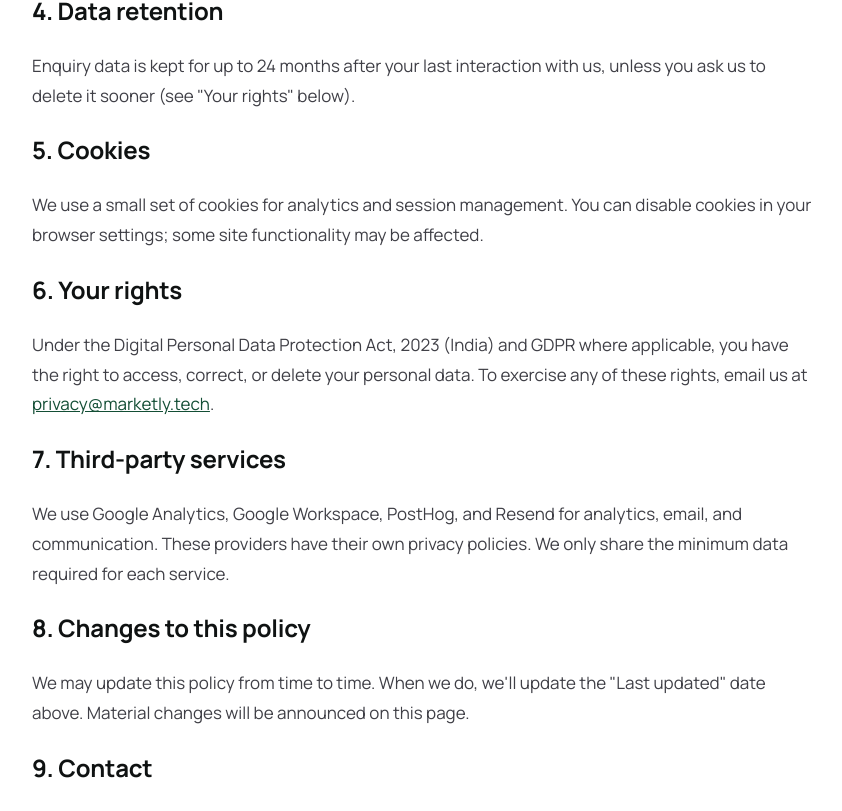
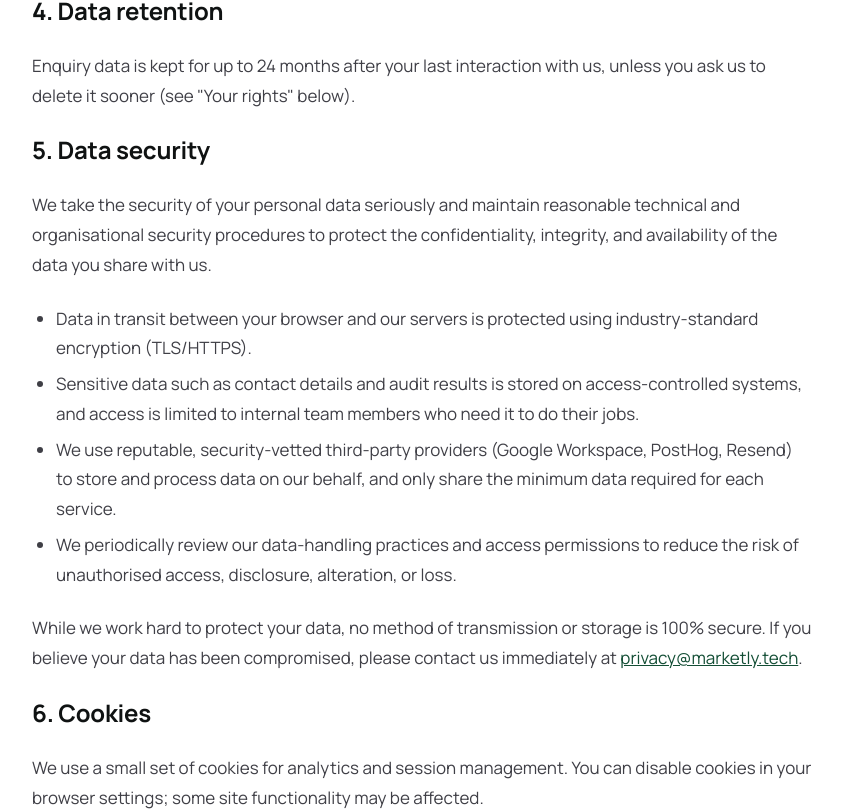
Before and after one commit to PrinceJoshwa/marketly-tech, a React (Create React App) app: page /privacy in a window 1280 px wide. Shown: the part 1158-1969 px from the top of the page, without its empty margins (218-1060 px from the left). Built offline with nearby package versions, Linux system fonts and the light colour scheme; a web font is replaced by a local one.

Commit message:
Update: Privacy Policy

```diff
--- a/src/pages/public/Privacy.jsx
+++ b/src/pages/public/Privacy.jsx
@@ -1,3 +1,64 @@
+// import PublicLayout from "@/components/layout/PublicLayout";
+
+// export default function Privacy() {
+//   return (
+//     <PublicLayout>
+//       <section className="bg-white py-16 md:py-24">
+//         <div className="max-w-[860px] mx-auto px-5 md:px-10">
+//           <div className="text-[11px] font-semibold uppercase tracking-[0.18em] text-[#C87A50] mb-4">Legal</div>
+//           <h1 className="text-[42px] sm:text-[52px] font-extrabold leading-[1.05] tracking-[-0.02em] text-[#0F1212]">
+//             Privacy Policy
+//           </h1>
+//           <p className="mt-4 text-sm text-zinc-500">Last updated: 5 May 2026</p>
+
+//           <div className="mt-10 space-y-6 text-[17px] leading-[1.75] text-zinc-700" data-testid="privacy-body">
+//             <p>At Marketly Technologies Pvt. Ltd. ("Marketly", "we", "us"), we respect your privacy and are committed to protecting the personal data you share with us through marketly.tech ("the site"). This policy explains what we collect, why, and how you can control it.</p>
+
+//             <H>1. Information we collect</H>
+//             <p>We collect information you voluntarily provide when you submit the contact form, audit tool, ROI calculator, GMB checker, or newsletter signup. This may include your name, work email, phone number, company name, website URL, and the content of messages you send us.</p>
+//             <p>We also collect technical data automatically — device type, browser, IP address (anonymised), pages visited, time on page, referral source. This is collected via standard web analytics (Google Analytics 4, PostHog) to help us understand which content is useful.</p>
+
+//             <H>2. How we use your information</H>
+//             <ul className="list-disc pl-6 space-y-1.5">
+//               <li>Respond to enquiries you send us</li>
+//               <li>Deliver audit / ROI / GMB reports to your inbox</li>
+//               <li>Send occasional newsletter updates (only if you opt in)</li>
+//               <li>Improve our website and services (aggregated analytics)</li>
+//               <li>Comply with legal obligations</li>
+//             </ul>
+
+//             <H>3. What we will never do</H>
+//             <ul className="list-disc pl-6 space-y-1.5">
+//               <li>Sell your personal data to any third party.</li>
+//               <li>Share your audit results or enquiry details outside our internal team.</li>
+//               <li>Send you marketing communications without your consent.</li>
+//             </ul>
+
+//             <H>4. Data retention</H>
+//             <p>Enquiry data is kept for up to 24 months after your last interaction with us, unless you ask us to delete it sooner (see "Your rights" below).</p>
+
+//             <H>5. Cookies</H>
+//             <p>We use a small set of cookies for analytics and session management. You can disable cookies in your browser settings; some site functionality may be affected.</p>
+
+//             <H>6. Your rights</H>
+//             <p>Under the Digital Personal Data Protection Act, 2023 (India) and GDPR where applicable, you have the right to access, correct, or delete your personal data. To exercise any of these rights, email us at <a href="mailto:privacy@marketly.tech" className="text-[#134E35] underline">privacy@marketly.tech</a>.</p>
+
+//             <H>7. Third-party services</H>
+//             <p>We use Google Analytics, Google Workspace, PostHog, and Resend for analytics, email, and communication. These providers have their own privacy policies. We only share the minimum data required for each service.</p>
+
+//             <H>8. Changes to this policy</H>
+//             <p>We may update this policy from time to time. When we do, we'll update the "Last updated" date above. Material changes will be announced on this page.</p>
+
+//             <H>9. Contact</H>
+//             <p>Questions? Write to <a href="mailto:privacy@marketly.tech" className="text-[#134E35] underline">privacy@marketly.tech</a> or by post to Marketly Technologies Pvt. Ltd., Sarjapur Road, Bengaluru — 560 038, India.</p>
+//           </div>
+//         </div>
+//       </section>
+//     </PublicLayout>
+//   );
+// }
+
+// const H = ({ children }) => <h2 className="text-xl md:text-2xl font-bold text-[#0F1212] mt-10 tracking-[-0.01em]">{children}</h2>;
 import PublicLayout from "@/components/layout/PublicLayout";
 
 export default function Privacy() {
@@ -9,7 +70,7 @@ export default function Privacy() {
           <h1 className="text-[42px] sm:text-[52px] font-extrabold leading-[1.05] tracking-[-0.02em] text-[#0F1212]">
             Privacy Policy
           </h1>
-          <p className="mt-4 text-sm text-zinc-500">Last updated: 5 May 2026</p>
+          <p className="mt-4 text-sm text-zinc-500">Last updated: 11 August 2026</p>
 
           <div className="mt-10 space-y-6 text-[17px] leading-[1.75] text-zinc-700" data-testid="privacy-body">
             <p>At Marketly Technologies Pvt. Ltd. ("Marketly", "we", "us"), we respect your privacy and are committed to protecting the personal data you share with us through marketly.tech ("the site"). This policy explains what we collect, why, and how you can control it.</p>
@@ -37,19 +98,29 @@ export default function Privacy() {
             <H>4. Data retention</H>
             <p>Enquiry data is kept for up to 24 months after your last interaction with us, unless you ask us to delete it sooner (see "Your rights" below).</p>
 
-            <H>5. Cookies</H>
+            <H>5. Data security</H>
+            <p>We take the security of your personal data seriously and maintain reasonable technical and organisational security procedures to protect the confidentiality, integrity, and availability of the data you share with us.</p>
+            <ul className="list-disc pl-6 space-y-1.5">
+              <li>Data in transit between your browser and our servers is protected using industry-standard encryption (TLS/HTTPS).</li>
+              <li>Sensitive data such as contact details and audit results is stored on access-controlled systems, and access is limited to internal team members who need it to do their jobs.</li>
+              <li>We use reputable, security-vetted third-party providers (Google Workspace, PostHog, Resend) to store and process data on our behalf, and only share the minimum data required for each service.</li>
+              <li>We periodically review our data-handling practices and access permissions to reduce the risk of unauthorised access, disclosure, alteration, or loss.</li>
+            </ul>
+            <p>While we work hard to protect your data, no method of transmission or storage is 100% secure. If you believe your data has been compromised, please contact us immediately at <a href="mailto:privacy@marketly.tech" className="text-[#134E35] underline">privacy@marketly.tech</a>.</p>
+
+            <H>6. Cookies</H>
             <p>We use a small set of cookies for analytics and session management. You can disable cookies in your browser settings; some site functionality may be affected.</p>
 
-            <H>6. Your rights</H>
+            <H>7. Your rights</H>
             <p>Under the Digital Personal Data Protection Act, 2023 (India) and GDPR where applicable, you have the right to access, correct, or delete your personal data. To exercise any of these rights, email us at <a href="mailto:privacy@marketly.tech" className="text-[#134E35] underline">privacy@marketly.tech</a>.</p>
 
-            <H>7. Third-party services</H>
+            <H>8. Third-party services</H>
             <p>We use Google Analytics, Google Workspace, PostHog, and Resend for analytics, email, and communication. These providers have their own privacy policies. We only share the minimum data required for each service.</p>
 
-            <H>8. Changes to this policy</H>
+            <H>9. Changes to this policy</H>
             <p>We may update this policy from time to time. When we do, we'll update the "Last updated" date above. Material changes will be announced on this page.</p>
 
-            <H>9. Contact</H>
+            <H>10. Contact</H>
             <p>Questions? Write to <a href="mailto:privacy@marketly.tech" className="text-[#134E35] underline">privacy@marketly.tech</a> or by post to Marketly Technologies Pvt. Ltd., Sarjapur Road, Bengaluru — 560 038, India.</p>
           </div>
         </div>
```
